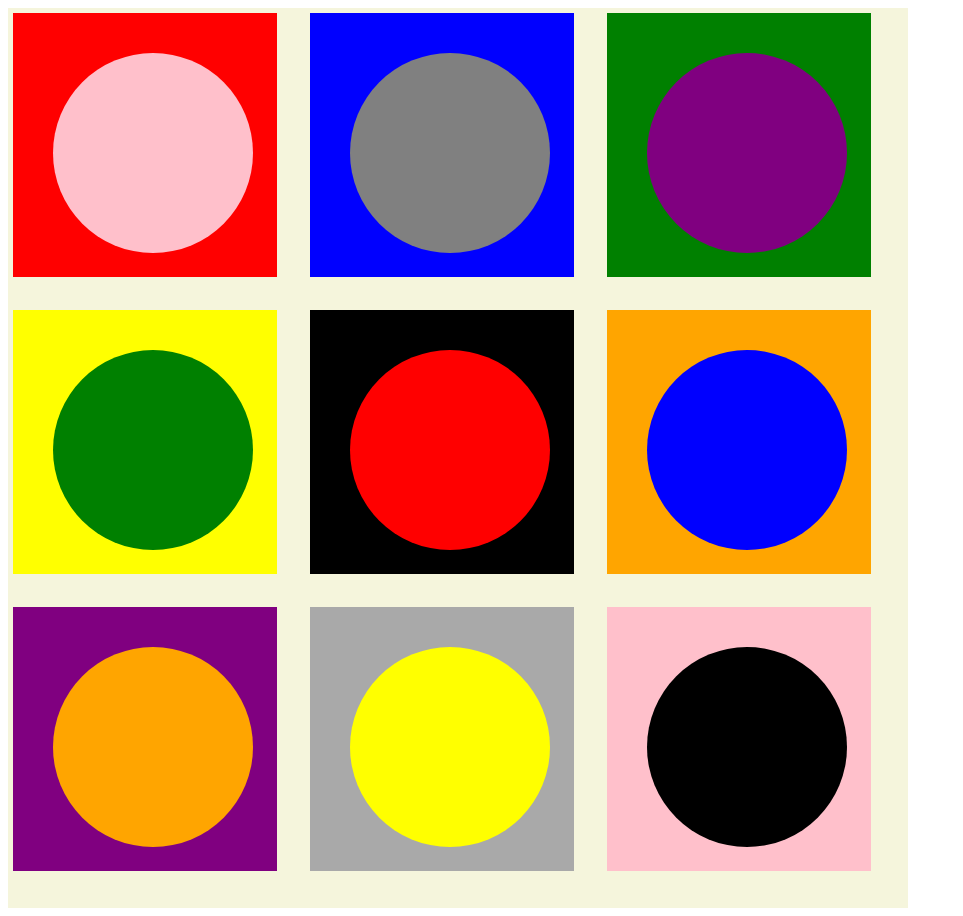
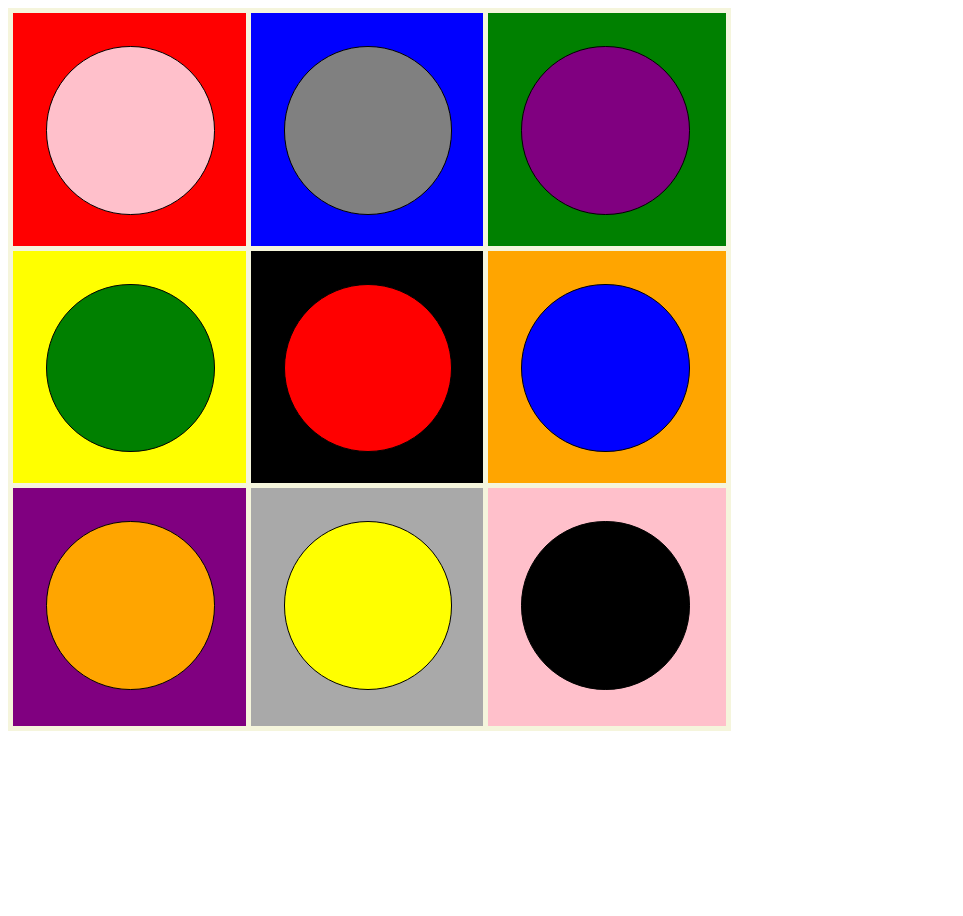
Before and after one commit to ryjkowna/zadania_domowe.io, a plain HTML site: page 3-css/index.html in a window 1280 px wide. Shown: the whole page, without its empty margins (0-963 px from the left). After the commit the page ends 800 px from the top, so only its background shows below. Drawn offline with Linux system fonts and the light colour scheme.

Commit message:
poprawa formatów

```diff
--- a/3-css/css/style.css
+++ b/3-css/css/style.css
@@ -1,26 +1,26 @@
 #base {
     background-color: beige;
-    width: 900px;
-    height: 900px;
+    width: 90vmin;
+    height: 90vmin;
     position: relative;
 
 }
 
 [class*="kwadrat"] {
-    width: 33vh;
-    height: 33vh;
+    width: 33%;
+    height: 33%;
     position: relative;
     border: 5px solid beige;
 }
 
 [class*="kolo"] {
-    width: 200px;
-    height: 200px;
+    width: 70%;
+    height: 70%;
     border-radius: 50%;
-    border-top-style: solid black;
+    border: 1px solid #000;
     position: absolute;
-    top: 15%;
-    left: 15%;
+    top: 14%;
+    left: 14%;
 }
 
 .kwadrat1 {
```
